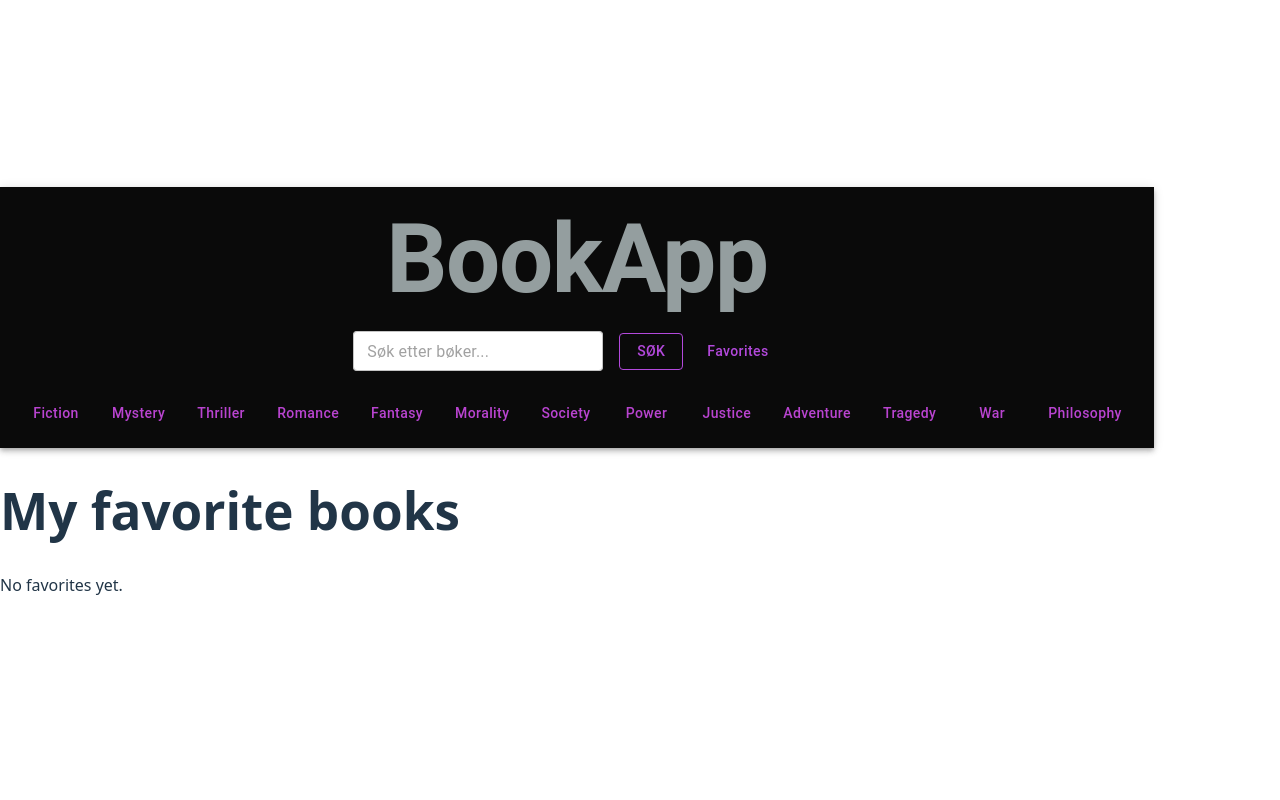
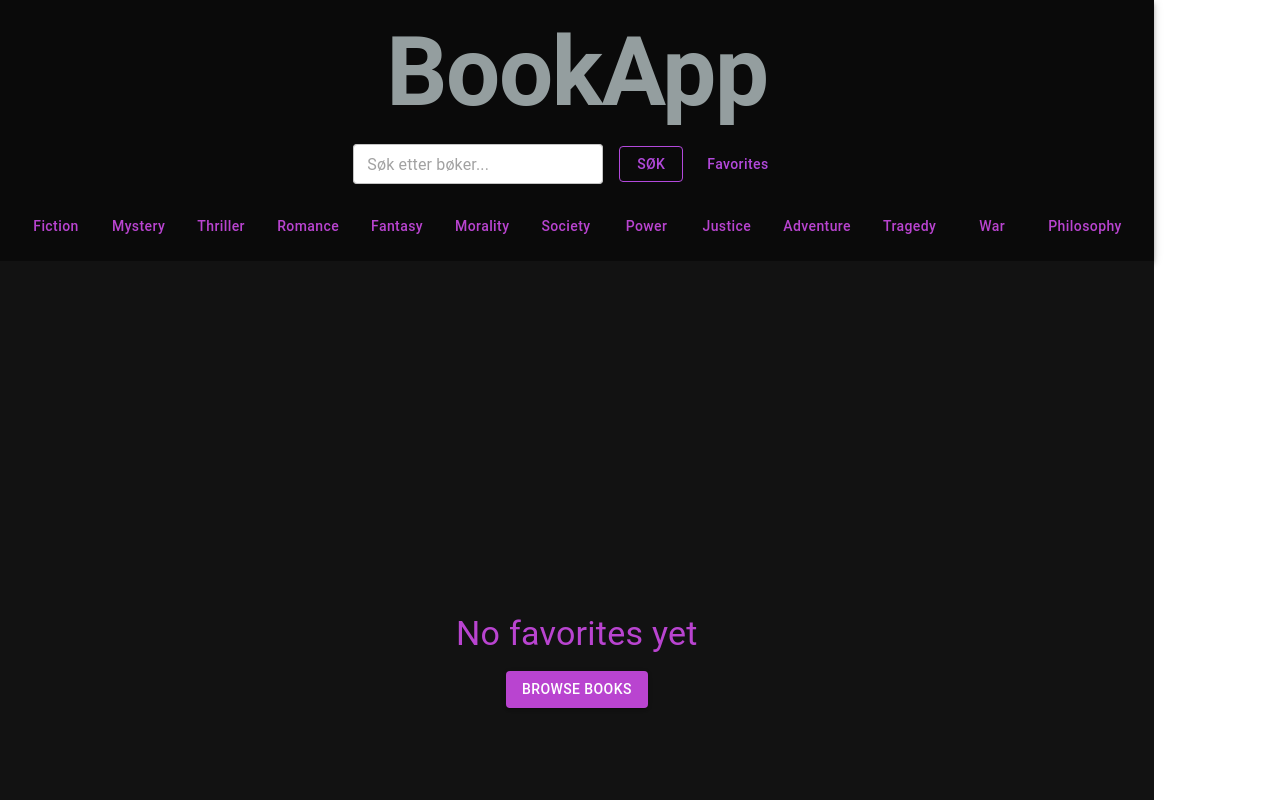
Before and after one commit to kine587/bokaplikasjon, a React (Vite) app: page /favorites in a window 1280 px wide. Shown: the top 800 px of the page. Built offline with nearby package versions, Linux system fonts and the light colour scheme.

Commit message:
added styling

```diff
--- a/src/Components/BookCard.jsx
+++ b/src/Components/BookCard.jsx
@@ -5,13 +5,17 @@ import {
   CardMedia,
   Typography,
   Button,
+  Box,
 } from "@mui/material";
 
-export default function BookCard({ book /* favoriteBooks = [] */ }) {
-  /* const isFavorite = favoriteBooks.some((b) => b.id === book.id); */
+export default function BookCard({
+  book,
+  onAddFavorite,
+  onRemoveFavorite,
+  isFavorite,
+}) {
   const cover = book.formats["image/jpeg"];
   const title = book.title;
-  /* const author = book.author?.[0]?.name; */
 
   return (
     <div>
@@ -49,9 +53,12 @@ export default function BookCard({ book /* favoriteBooks = [] */ }) {
             width: 250,
             padding: "8px 12px",
             display: "flex",
+            flexDirection: "column",
             alignItems: "center",
             justifyContent: "center",
             textAlign: "center",
+            px: 2,
+            py: 1,
           }}
         >
           <Typography
@@ -59,6 +66,7 @@ export default function BookCard({ book /* favoriteBooks = [] */ }) {
             sx={{
               fontSize: "1rem",
               lineHeight: 1.2,
+              mb: 1,
               overflow: "hidden",
               textOverflow: "ellipsis",
               display: "-webkit-box",
@@ -68,7 +76,24 @@ export default function BookCard({ book /* favoriteBooks = [] */ }) {
           >
             {title}
           </Typography>
+          <Typography
+            variant="body2"
+            sx={{
+              color: "#bdbdbd",
+            }}
+          >
+            {book.authors?.length
+              ? book.authors.map((a) => a.name).join(", ")
+              : "unknown autor"}
+          </Typography>
         </CardContent>
+        <Box
+          sx={{
+            display: "flex",
+            gap: 1,
+            p: 2,
+          }}
+        >
           <Button
             component={Link}
             to={`/book/${book.id}`}
@@ -86,6 +111,38 @@ export default function BookCard({ book /* favoriteBooks = [] */ }) {
           >
             Details
           </Button>
+          {onAddFavorite && (
+            <Button
+              variant="outlined"
+              size="small"
+              onClick={() => onAddFavorite(book)}
+              disabled={isFavorite}
+              sx={{
+                borderColor: "#b944d0ff",
+                color: "#b944d0ff",
+                "&hover": { bgcolor: "#b944d020" },
+                flex: 1,
+              }}
+            >
+              {isFavorite ? "Added" : "Favorite"}
+            </Button>
+          )}
+          {onRemoveFavorite && (
+            <Button
+              variant="outlined"
+              size="small"
+              onClick={() => onRemoveFavorite(book.id)}
+              sx={{
+                bgcolor: "#b944d0ff",
+                color: "#b944d0ff",
+                "&hover": { bgcolor: "#b944d020" },
+                flex: 1,
+              }}
+            >
+              Remove
+            </Button>
+          )}
+        </Box>
       </Card>
     </div>
   );
--- a/src/Components/BookList.jsx
+++ b/src/Components/BookList.jsx
@@ -3,8 +3,9 @@ import { Grid, Box } from "@mui/material";
 
 export default function BookList({
   books,
-  /* onAddFavorites,
-  favoriteBooks = [], */
+  onAddFavorites,
+  onRemoveFavorites,
+  favoriteBooks,
 }) {
   if (!books || books.lenght === 0) {
     return <p>No books found</p>;
@@ -16,7 +17,12 @@ export default function BookList({
         <Grid container spacing={2} justifyContent="center">
           {books.map((book) => (
             <Grid key={book.id} size={{ xs: 12, sm: 6, md: 4, lg: 3 }}>
-              <BookCard book={book} />
+              <BookCard
+                book={book}
+                onAddFavorites={onAddFavorites}
+                onRemoveFavorites={onRemoveFavorites}
+                favoriteBooks={favoriteBooks}
+              />
             </Grid>
           ))}
         </Grid>
--- a/src/Pages/Favorites.jsx
+++ b/src/Pages/Favorites.jsx
@@ -1,4 +1,7 @@
 import { useEffect, useState } from "react";
+import { Link } from "react-router-dom";
+import BookList from "../Components/BookList";
+import { Box, Typography, Button } from "@mui/material";
 
 export default function Favorites() {
   const [favorites, setFavorites] = useState([]);
@@ -14,32 +17,71 @@ export default function Favorites() {
     localStorage.setItem("favorites", JSON.stringify(updated));
   }
 
-  function addFavorites(book) {
-    const storedFavorites = JSON.parse(localStorage.getItem("favorites")) || [];
-
-    const exists = storedFavorites.some((b) => b.id === book.id);
-    if (!exists) {
-      const updateFavorites = [...storedFavorites, book];
-      localStorage.setItem("favorites", JSON.stringify(updateFavorites));
-    }
-    setFavorites(addFavorites);
+  if (!favorites.length) {
+    return (
+      <Box
+        sx={{
+          bgcolor: "#121212",
+          color: "white",
+          minHeight: "100vh",
+          display: "flex",
+          flexDirection: "column",
+          justifyContent: "center",
+          alignItems: "center",
+          px: 3,
+        }}
+      >
+        <Typography
+          variant="h4"
+          sx={{
+            mb: 2,
+            color: "#b944d0ff",
+          }}
+        >
+          No favorites yet
+        </Typography>
+        <Button
+          component={Link}
+          to="/"
+          variant="contained"
+          sx={{
+            bgcolor: "#b944d0ff",
+            "&hover": { bgcolor: "#8a35a0" },
+          }}
+        >
+          Browse books
+        </Button>
+      </Box>
+    );
   }
 
   return (
     <>
-      <h1>My favorite books</h1>
-      {favorites.length === 0 ? (
-        <p>No favorites yet.</p>
-      ) : (
-        <ul>
-          {favorites.map((book) => (
-            <li key={book.id}>
-              {book.title}
-              <button onClick={() => removeFavorite(book.id)}>Remove</button>
-            </li>
-          ))}
-        </ul>
-      )}
+      <Box
+        sx={{
+          bgcolor: "#121212",
+          color: "white",
+          minHeight: "100vh",
+          py: 6,
+          px: 3,
+        }}
+      >
+        <Typography
+          variant="h3"
+          align="center"
+          sx={{
+            mb: 4,
+            color: "#b944d0ff",
+          }}
+        >
+          My favorites
+        </Typography>
+        <BookList
+          books={favorites}
+          onRemoveFavorites={removeFavorite}
+          favoriteBooks={favorites}
+        />
+      </Box>
     </>
   );
 }
```
Lines whose indentation alone changed are shown as unchanged.
